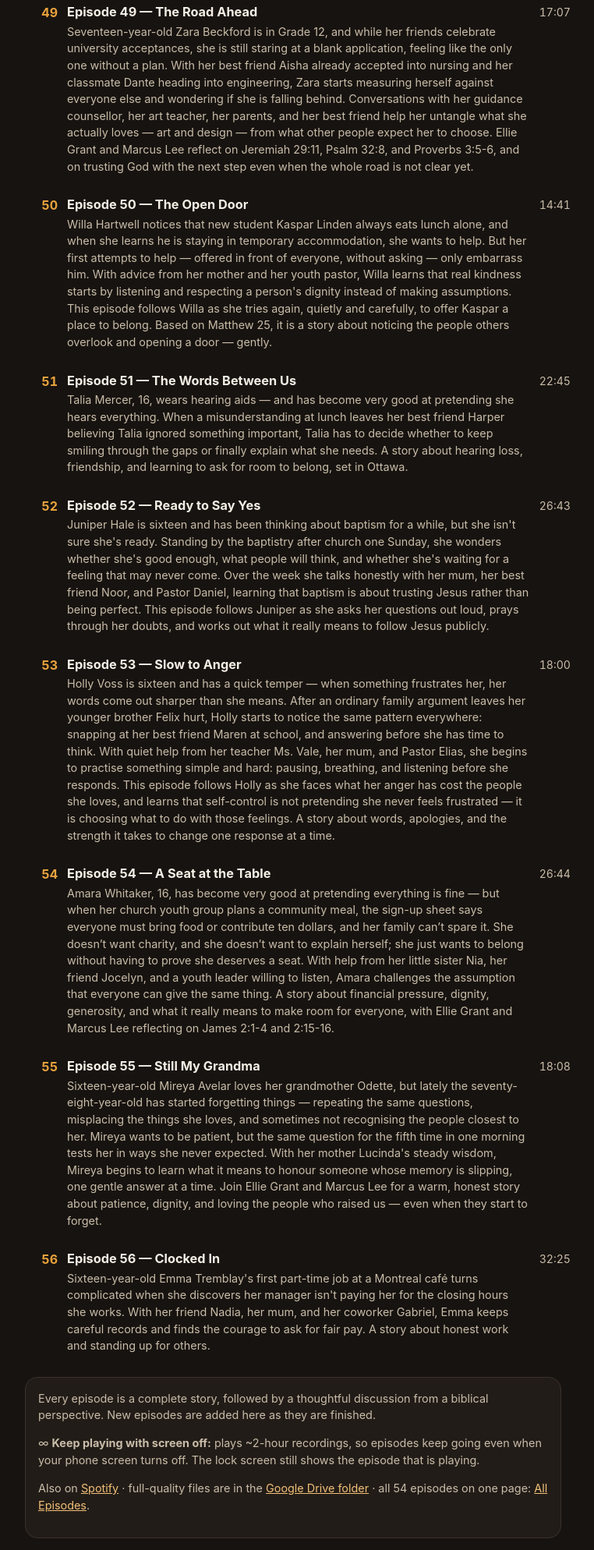
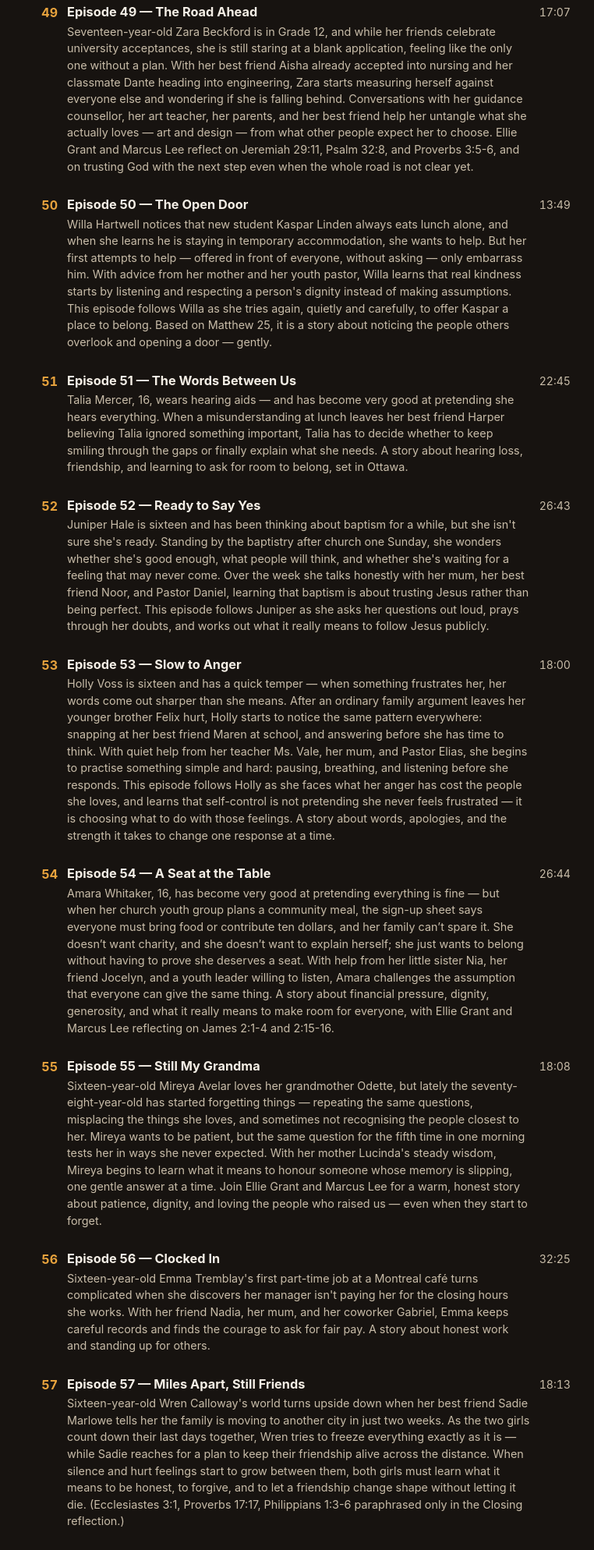
Before and after one commit to CrossroadsAdventist/crossroads-season-2, a plain HTML site: page index.html in a window 1280 px wide. Shown: the part 3570-5558 px from the top of the page at 78% size, without its empty margins (264-1026 px from the left). Drawn offline with Linux system fonts and the light colour scheme.

Commit message:
Add Episode 57 'Miles Apart, Still Friends' (Coco, 2026-11-23): QC ship-then-fix, 18:13, Drive md5 572646d9; swap fixed master Ep50 v7 (Coco): tight QC fix-list 0/4 (Kaspar 09:31 3.15%, Ashford 10:39 2.90%, 11:06 3.91%, Bea 12:27 2.42%), v6 real cluster 09:37 fixed, charity wording confirmed, dur 13:49, Drive md5 6f96de00

```diff
--- a/index.html
+++ b/index.html
@@ -201,7 +201,7 @@ var EPISODES = [
    desc:"Sienna Clarke, 17, a student photographer in Toronto, cannot stop zooming in on her own face \u2014 and the more she compares herself to the faces on her screen, the more convinced she becomes that one small change would fix everything. When a school photography project and a quiet conversation with her guidance counsellor, Mrs. Okafor, start asking harder questions, Sienna has to decide what she really believes about beauty, worth, and the girl in the mirror."},
   {n:49, title:"The Road Ahead", dur:"17:07", file:"episode-49-the-road-ahead.mp3",
    desc:"Seventeen-year-old Zara Beckford is in Grade 12, and while her friends celebrate university acceptances, she is still staring at a blank application, feeling like the only one without a plan. With her best friend Aisha already accepted into nursing and her classmate Dante heading into engineering, Zara starts measuring herself against everyone else and wondering if she is falling behind. Conversations with her guidance counsellor, her art teacher, her parents, and her best friend help her untangle what she actually loves \u2014 art and design \u2014 from what other people expect her to choose. Ellie Grant and Marcus Lee reflect on Jeremiah 29:11, Psalm 32:8, and Proverbs 3:5-6, and on trusting God with the next step even when the whole road is not clear yet."},
-  {n:50, title:"The Open Door", dur:"14:41", file:"episode-50-the-open-door.mp3",
+  {n:50, title:"The Open Door", dur:"13:49", file:"episode-50-the-open-door.mp3",
    desc:"Willa Hartwell notices that new student Kaspar Linden always eats lunch alone, and when she learns he is staying in temporary accommodation, she wants to help. But her first attempts to help \u2014 offered in front of everyone, without asking \u2014 only embarrass him. With advice from her mother and her youth pastor, Willa learns that real kindness starts by listening and respecting a person's dignity instead of making assumptions. This episode follows Willa as she tries again, quietly and carefully, to offer Kaspar a place to belong. Based on Matthew 25, it is a story about noticing the people others overlook and opening a door \u2014 gently."},
   {n:51, title:"The Words Between Us", dur:"22:45", file:"episode-51-the-words-between-us.mp3",
    desc:"Talia Mercer, 16, wears hearing aids \u2014 and has become very good at pretending she hears everything. When a misunderstanding at lunch leaves her best friend Harper believing Talia ignored something important, Talia has to decide whether to keep smiling through the gaps or finally explain what she needs. A story about hearing loss, friendship, and learning to ask for room to belong, set in Ottawa."},
@@ -214,7 +214,9 @@ var EPISODES = [
   {n:55, title:"Still My Grandma", dur:"18:08", file:"episode-55-still-my-grandma.mp3",
    desc:"Sixteen-year-old Mireya Avelar loves her grandmother Odette, but lately the seventy-eight-year-old has started forgetting things \u2014 repeating the same questions, misplacing the things she loves, and sometimes not recognising the people closest to her. Mireya wants to be patient, but the same question for the fifth time in one morning tests her in ways she never expected. With her mother Lucinda's steady wisdom, Mireya begins to learn what it means to honour someone whose memory is slipping, one gentle answer at a time. Join Ellie Grant and Marcus Lee for a warm, honest story about patience, dignity, and loving the people who raised us \u2014 even when they start to forget."},
   {n:56, title:"Clocked In", dur:"32:25", file:"episode-56-clocked-in.mp3",
-   desc:"Sixteen-year-old Emma Tremblay's first part-time job at a Montreal café turns complicated when she discovers her manager isn't paying her for the closing hours she works. With her friend Nadia, her mum, and her coworker Gabriel, Emma keeps careful records and finds the courage to ask for fair pay. A story about honest work and standing up for others."}
+   desc:"Sixteen-year-old Emma Tremblay's first part-time job at a Montreal café turns complicated when she discovers her manager isn't paying her for the closing hours she works. With her friend Nadia, her mum, and her coworker Gabriel, Emma keeps careful records and finds the courage to ask for fair pay. A story about honest work and standing up for others."},
+  {n:57, title:"Miles Apart, Still Friends", dur:"18:13", file:"episode-57-miles-apart-still-friends.mp3",
+   desc:"Sixteen-year-old Wren Calloway's world turns upside down when her best friend Sadie Marlowe tells her the family is moving to another city in just two weeks. As the two girls count down their last days together, Wren tries to freeze everything exactly as it is — while Sadie reaches for a plan to keep their friendship alive across the distance. When silence and hurt feelings start to grow between them, both girls must learn what it means to be honest, to forgive, and to let a friendship change shape without letting it die. (Ecclesiastes 3:1, Proverbs 17:17, Philippians 1:3-6 paraphrased only in the Closing reflection.)"}
 ];
 
 var CHUNK_BASE = 'https://crossroadsadventist.github.io/crossroads-continuous/';
```
Also changed, not shown: episodes.json (+8 -1 lines), 2 other files.
